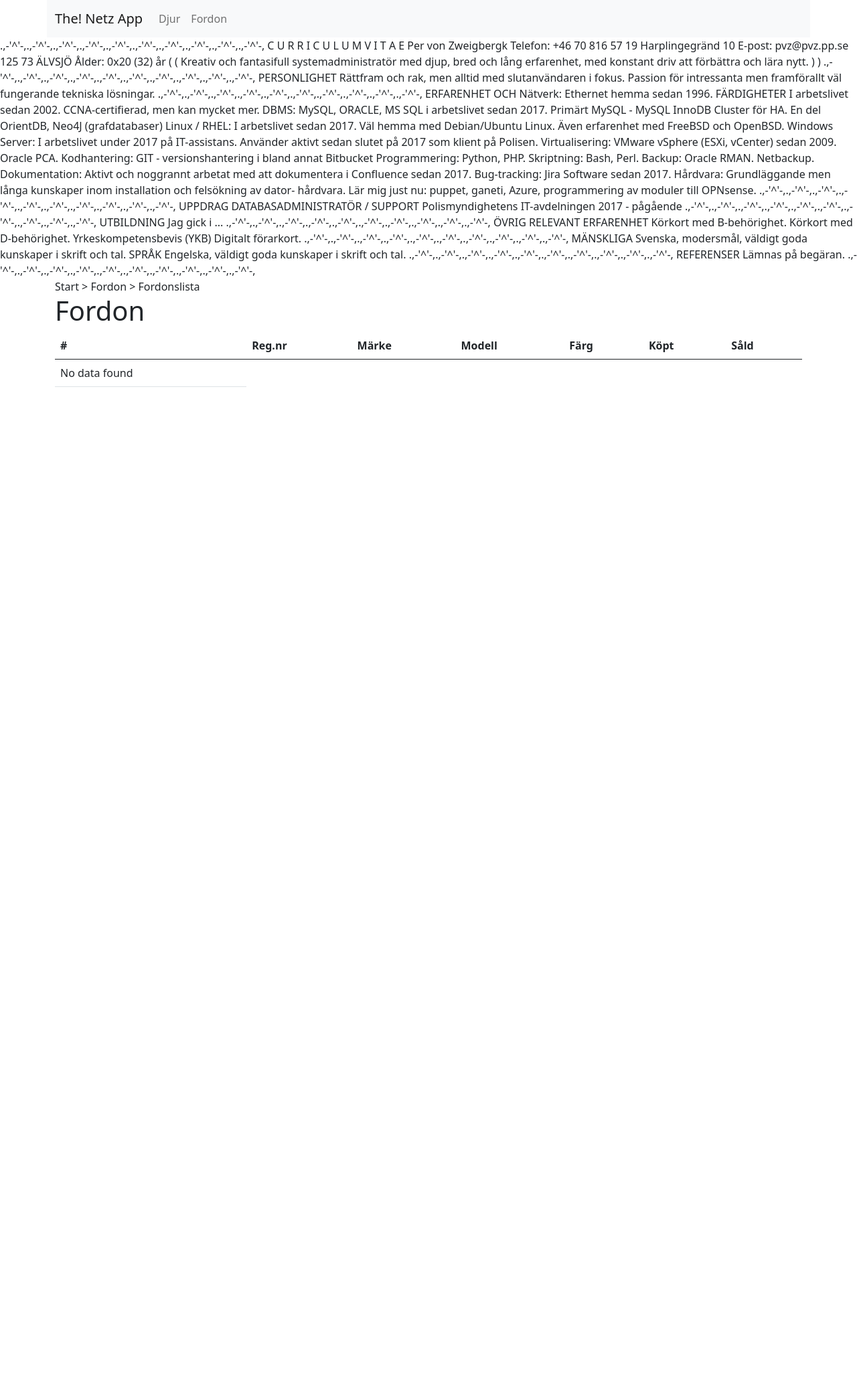
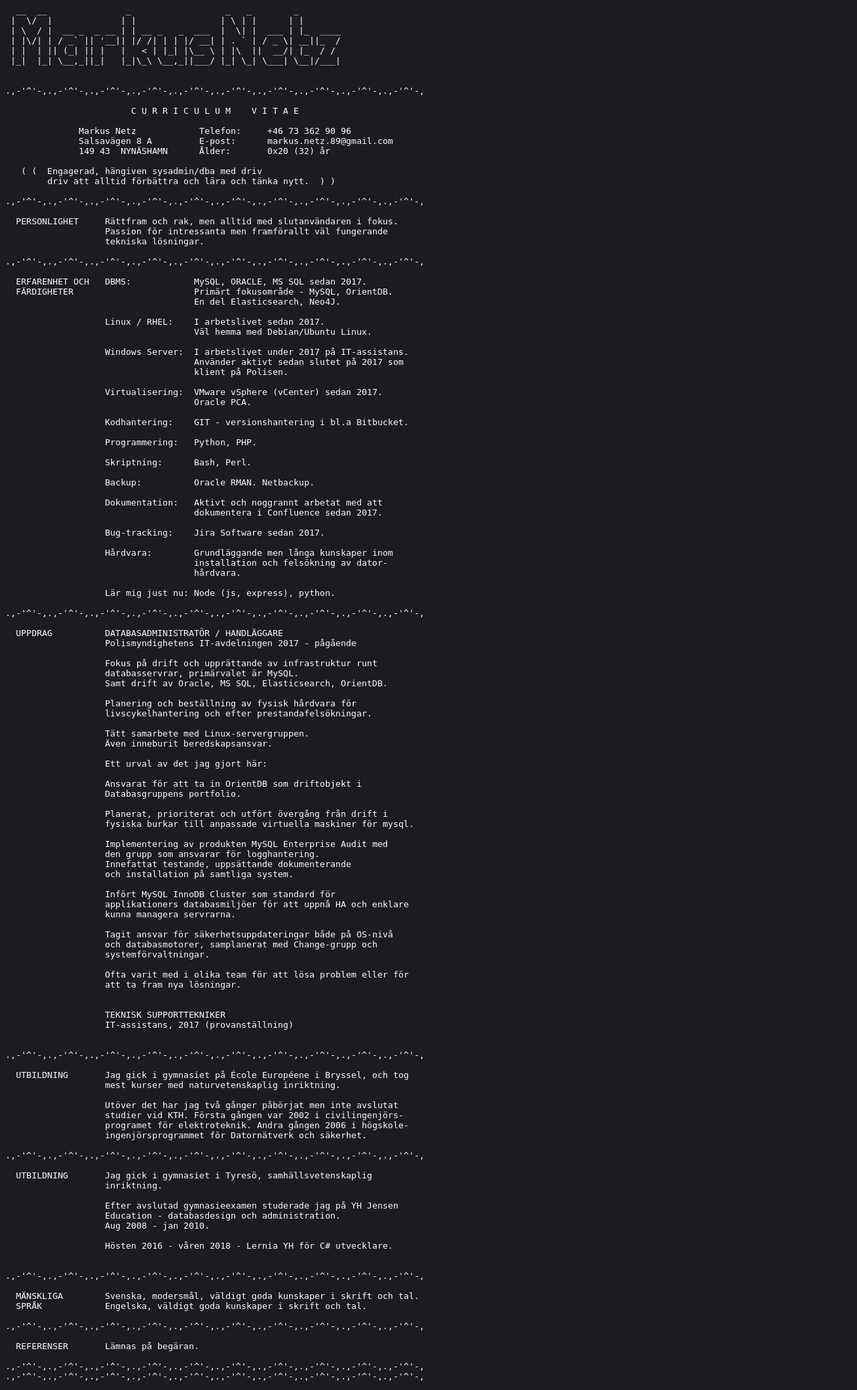
Before and after one commit to MarkusNetz/netz-app, a Node server app: template views/markus-cv.ejs in a window 1280 px wide. Shown: the whole page at 67% size. Before the commit the page ends 578 px from the top, so only its background shows below. Run offline with Node 20, Linux system fonts and the light colour scheme; the template is opened without the code that fills it, so the values that code supplies are empty; some libraries are stand-ins or nearby versions.

Commit message:
Add functionality to display markus cv

```diff
--- a/app.js
+++ b/app.js
@@ -8,6 +8,7 @@ require('dotenv').config();
 var indexRouter = require('./routes/index');
 var petsRouter = require('./routes/pets');
 var vehiclesRouter = require('./routes/vehicles');
+var cvsRouter = require('./routes/cvs');
 
 var app = express();
 
@@ -24,6 +25,7 @@ app.use(express.static(path.join(__dirname, 'public')));
 app.use('/', indexRouter);
 app.use('/pets', petsRouter);
 app.use('/vehicles', vehiclesRouter);
+app.use('/cv', cvsRouter);
 
 // catch 404 and forward to error handler
 app.use(function(req, res, next) {
--- a/views/markus-cv.ejs
+++ b/views/markus-cv.ejs
@@ -1,23 +1,80 @@
+<!DOCTYPE>
+<html>
+  <head>
+    <style>
+      :root {
+        /* in-content-page-{color, background} for dark theme. */
+        background: rgb(28,27,34);
+        color: rgb(251,251,254);
+      }
 
-<!DOCTYPE html>
-<html lang="sv">
-	<head>
-		<%- include('partials/head-conts') %>
-	</head>
+      :root {
+        color: rgb(251,251,254);
+      }
 
-	<body>
-		<%- include('partials/navbar') %>
+      /* This Source Code Form is subject to the terms of the Mozilla Public
+      * License, v. 2.0. If a copy of the MPL was not distributed with this
+      * file, You can obtain one at http://mozilla.org/MPL/2.0/. */
 
-		.,-'^'-,.,-'^'-,.,-'^'-,.,-'^'-,.,-'^'-,.,-'^'-,.,-'^'-,.,-'^'-,.,-'^'-,.,-'^'-,
+      pre {
+        white-space: pre-wrap;
+        word-wrap: break-word;
+        -moz-control-character-visibility: visible;
+      }
+
+      .nowrap pre {
+        white-space: pre;
+      }
+
+      /* Make text go with the rules of dir=auto, but allow it to be overriden if 'Switch Text Direction' is triggered */
+      html:not([dir]) pre { /* Not a UA sheet, so doesn't use :-moz-has-dir-attr */
+        unicode-bidi: plaintext;
+      }
+
+      @-moz-document unobservable-document() {
+        @media (prefers-color-scheme: dark) {
+          :root {
+            /* in-content-page-{color, background} for dark theme. */
+            background: rgb(28,27,34);
+            color: rgb(251,251,254);
+          }
+        }
+      }
+
+      /* NOTE(emilio): For some reason some pages, mainly bing.com, load a bunch of
+      * scripts in zero-size <object> elements, see bug 1548449.
+      *
+      * Line-breaking such documents is useless and pretty expensive, so only render
+      * them if there's a viewport. Sigh.
+      */
+      @media (width: 0) or (height: 0) {
+        :root {
+          display: none;
+        }
+      }
+
+    </style>
+  </head>
+  <body>
+    <pre>
+  __  __               _                  _   _        _
+ |  \/  |             | |                | \ | |      | |
+ | \  / |  __ _  _ __ | | __ _   _  ___  |  \| |  ___ | |_  ____
+ | |\/| | / _` || '__|| |/ /| | | |/ __| | . ` | / _ \| __||_  /
+ | |  | || (_| || |   |   < | |_| |\__ \ | |\  ||  __/| |_  / /
+ |_|  |_| \__,_||_|   |_|\_\ \__,_||___/ |_| \_| \___| \__|/___|
+
+
+.,-'^'-,.,-'^'-,.,-'^'-,.,-'^'-,.,-'^'-,.,-'^'-,.,-'^'-,.,-'^'-,.,-'^'-,.,-'^'-,
 
                         C U R R I C U L U M    V I T A E
 
-              Per von Zweigbergk     Telefon:     +46 70 816 57 19
-              Harplingegränd 10      E-post:      pvz@pvz.pp.se
-              125 73  ÄLVSJÖ         Ålder:       0x20 (32) år
+              Markus Netz            Telefon:     +46 73 362 90 96
+              Salsavägen 8 A         E-post:      markus.netz.89@gmail.com
+              149 43  NYNÄSHAMN      Ålder:       0x20 (32) år
 
-   ( (  Kreativ och fantasifull systemadministratör med djup, bred och
-        lång erfarenhet, med konstant driv att förbättra och lära nytt.  ) )
+   ( (  Engagerad, hängiven sysadmin/dba med driv
+        driv att alltid förbättra och lära och tänka nytt.  ) )
 
 .,-'^'-,.,-'^'-,.,-'^'-,.,-'^'-,.,-'^'-,.,-'^'-,.,-'^'-,.,-'^'-,.,-'^'-,.,-'^'-,
 
@@ -27,62 +84,104 @@
 
 .,-'^'-,.,-'^'-,.,-'^'-,.,-'^'-,.,-'^'-,.,-'^'-,.,-'^'-,.,-'^'-,.,-'^'-,.,-'^'-,
 
-  ERFARENHET OCH   Nätverk:         Ethernet hemma sedan 1996.
-  FÄRDIGHETER                       I arbetslivet sedan 2002.
-                                    CCNA-certifierad, men kan mycket mer.
-
-                   DBMS:			MySQL, ORACLE, MS SQL i arbetslivet sedan 2017.
-									Primärt MySQL - MySQL InnoDB Cluster för HA.
-									En del OrientDB, Neo4J (grafdatabaser)
+  ERFARENHET OCH   DBMS:            MySQL, ORACLE, MS SQL sedan 2017.
+  FÄRDIGHETER                       Primärt fokusområde - MySQL, OrientDB.
+                                    En del Elasticsearch, Neo4J.
 
                    Linux / RHEL:    I arbetslivet sedan 2017.
                                     Väl hemma med Debian/Ubuntu Linux.
-                                    Även erfarenhet med FreeBSD och OpenBSD.
 
                    Windows Server:  I arbetslivet under 2017 på IT-assistans.
-									Använder aktivt sedan slutet på 2017 som klient på Polisen.
+		                    Använder aktivt sedan slutet på 2017 som
+				    klient på Polisen.
 
-                   Virtualisering:  VMware vSphere (ESXi, vCenter) sedan 2009.
+                   Virtualisering:  VMware vSphere (vCenter) sedan 2017.
                                     Oracle PCA.
 
-                   Kodhantering:	GIT - versionshantering i bland annat Bitbucket
+                   Kodhantering:    GIT - versionshantering i bl.a Bitbucket.
 
                    Programmering:   Python, PHP.
 
-				   Skriptning:		Bash, Perl.
+                   Skriptning:      Bash, Perl.
 
                    Backup:          Oracle RMAN. Netbackup.
 
-				   Dokumentation:	Aktivt och noggrannt arbetat med att dokumentera i Confluence sedan 2017.
+                   Dokumentation:   Aktivt och noggrannt arbetat med att
+		                    dokumentera i Confluence sedan 2017.
 
-				   Bug-tracking:	Jira Software sedan 2017.
+                   Bug-tracking:    Jira Software sedan 2017.
 
                    Hårdvara:        Grundläggande men långa kunskaper inom
                                     installation och felsökning av dator-
                                     hårdvara.
 
-                   Lär mig just nu: puppet, ganeti, Azure, programmering av
-                                    moduler till OPNsense.
+                   Lär mig just nu: Node (js, express), python.
 
 .,-'^'-,.,-'^'-,.,-'^'-,.,-'^'-,.,-'^'-,.,-'^'-,.,-'^'-,.,-'^'-,.,-'^'-,.,-'^'-,
 
-  UPPDRAG          DATABASADMINISTRATÖR / SUPPORT
+  UPPDRAG          DATABASADMINISTRATÖR / HANDLÄGGARE
                    Polismyndighetens IT-avdelningen 2017 - pågående
+
+                   Fokus på drift och upprättande av infrastruktur runt
+                   databasservrar, primärvalet är MySQL.
+		   Samt drift av Oracle, MS SQL, Elasticsearch, OrientDB.
+
+		   Planering och beställning av fysisk hårdvara för
+		   livscykelhantering och efter prestandafelsökningar.
+
+		   Tätt samarbete med Linux-servergruppen.
+		   Även inneburit beredskapsansvar.
+
+                   Ett urval av det jag gjort här:
+
+		   Ansvarat för att ta in OrientDB som driftobjekt i
+		   Databasgruppens portfolio.
+
+                   Planerat, prioriterat och utfört övergång från drift i
+		   fysiska burkar till anpassade virtuella maskiner för mysql.
+
+                   Implementering av produkten MySQL Enterprise Audit med
+		   den grupp som ansvarar för logghantering.
+		   Innefattat testande, uppsättande dokumenterande
+		   och installation på samtliga system.
+
+                   Infört MySQL InnoDB Cluster som standard för
+		   applikationers databasmiljöer för att uppnå HA och enklare
+		   kunna managera servrarna.
+
+                   Tagit ansvar för säkerhetsuppdateringar både på OS-nivå
+                   och databasmotorer, samplanerat med Change-grupp och
+                   systemförvaltningar.
+
+		   Ofta varit med i olika team för att lösa problem eller för
+		   att ta fram nya lösningar.
+
+
+                   TEKNISK SUPPORTTEKNIKER
+		   IT-assistans, 2017 (provanställning)
 
 
 .,-'^'-,.,-'^'-,.,-'^'-,.,-'^'-,.,-'^'-,.,-'^'-,.,-'^'-,.,-'^'-,.,-'^'-,.,-'^'-,
 
-  UTBILDNING       Jag gick i ...
+  UTBILDNING       Jag gick i gymnasiet på École Européene i Bryssel, och tog
+                   mest kurser med naturvetenskaplig inriktning.
+
+                   Utöver det har jag två gånger påbörjat men inte avslutat
+                   studier vid KTH. Första gången var 2002 i civilingenjörs-
+                   programet för elektroteknik. Andra gången 2006 i högskole-
+                   ingenjörsprogrammet för Datornätverk och säkerhet.
 
 .,-'^'-,.,-'^'-,.,-'^'-,.,-'^'-,.,-'^'-,.,-'^'-,.,-'^'-,.,-'^'-,.,-'^'-,.,-'^'-,
 
-  ÖVRIG
-  RELEVANT
-  ERFARENHET
-                   Körkort med B-behörighet.
-                   Körkort med D-behörighet.
-		   Yrkeskompetensbevis (YKB)
-		   Digitalt förarkort.
+  UTBILDNING       Jag gick i gymnasiet i Tyresö, samhällsvetenskaplig
+                   inriktning.
+
+                   Efter avslutad gymnasieexamen studerade jag på YH Jensen
+		   Education - databasdesign och administration.
+		   Aug 2008 - jan 2010.
+
+		   Hösten 2016 - våren 2018 - Lernia YH för C# utvecklare.
+
 
 .,-'^'-,.,-'^'-,.,-'^'-,.,-'^'-,.,-'^'-,.,-'^'-,.,-'^'-,.,-'^'-,.,-'^'-,.,-'^'-,
 
@@ -94,65 +193,8 @@
   REFERENSER       Lämnas på begäran.
 
 .,-'^'-,.,-'^'-,.,-'^'-,.,-'^'-,.,-'^'-,.,-'^'-,.,-'^'-,.,-'^'-,.,-'^'-,.,-'^'-,
-
-		<div class="container">
-			<span>Start &gt; Fordon &gt; Fordonslista</span>
-		</div>
-
-		<div class="container">
-			<div class="row">
-				<h1>Fordon</h1>
-			</div>
-
-			<div class="row">
-				<div class="row-md-12">
-					<div class="table-responsive-sm">
-						<table class="table table-lg">
-							<thead>
-								<tr>
-									<th scope="col">#</th>
-									<th scope="col">Reg.nr</th>
-									<th scope="col">Märke</th>
-									<th scope="col">Modell</th>
-									<th scope="col">Färg</th>
-									<th scope="col">Köpt</th>
-									<th scope="col">Såld</th>
-								</tr>
-							</thead>
-							<tbody>
-        						<%
-							if(vehicles.length!=0){
-								var i=1;
-								vehicles.forEach(function(data){
-							%>
-								<tr>
-									<td scope="row"><%=i %></td>
-									<td><%=data.reg_no %></td>
-									<td><%=data.make %></td>
-									<td><%=data.model %></td>
-									<td><%=data.color %></td>
-									<td><%=data.date_purchased %></td>
-									<td><%=data.date_sold %></td>
-	        						</tr>
-							<%
-								i++;
-							})
-							%>
-	        					<%
-							} else{
-							%>
-								<tr>
-									<td scope="row">No data found</td>
-								</tr>
-							<% } %>
-							</tbody>
-						</table>
-					</div>
-				</div>
-			</div>
-		</div>
-
-		<%- include('partials/footer') %>
-
-	</body>
+<image imag ima ima im m mi ami gami egami>
+.,-'^'-,.,-'^'-,.,-'^'-,.,-'^'-,.,-'^'-,.,-'^'-,.,-'^'-,.,-'^'-,.,-'^'-,.,-'^'-,
+</pre>
+</body>
 </html>
```
Also changed, not shown: routes/cvs.js (added, +12 -0 lines).
